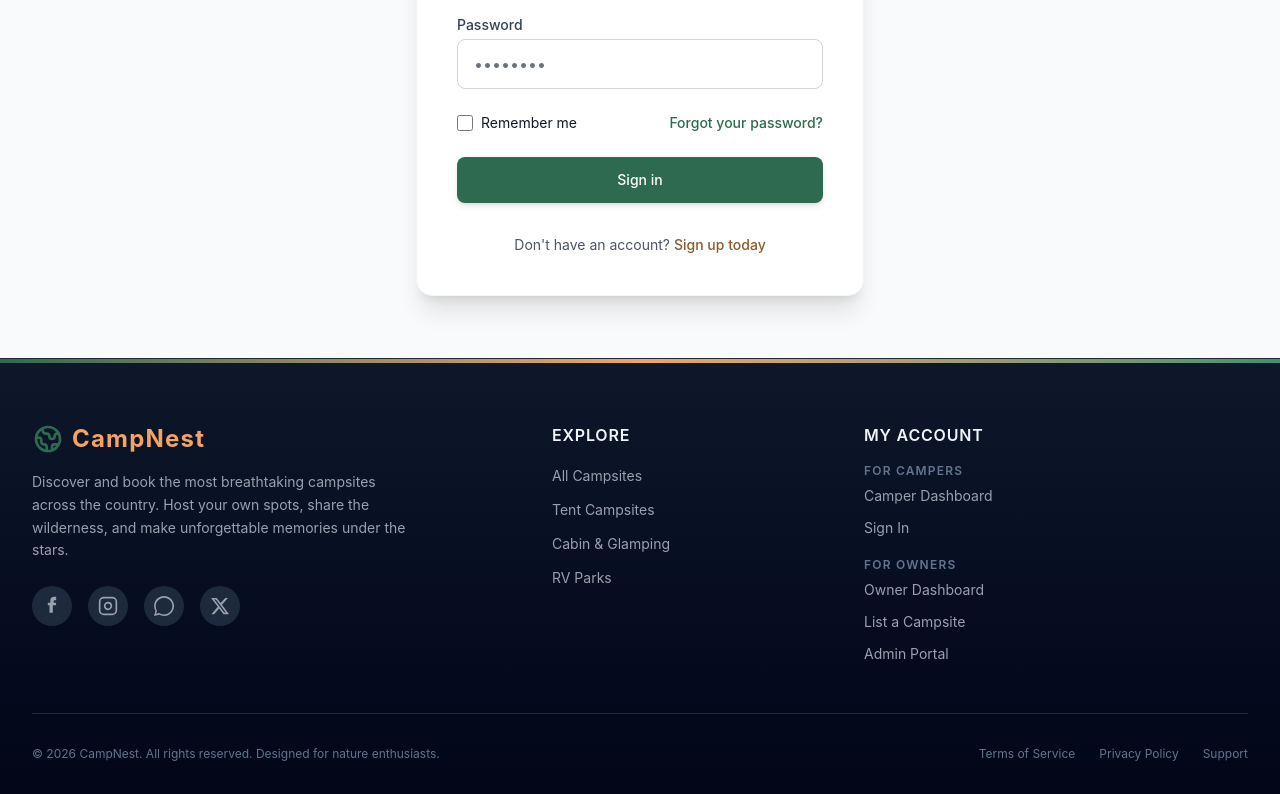
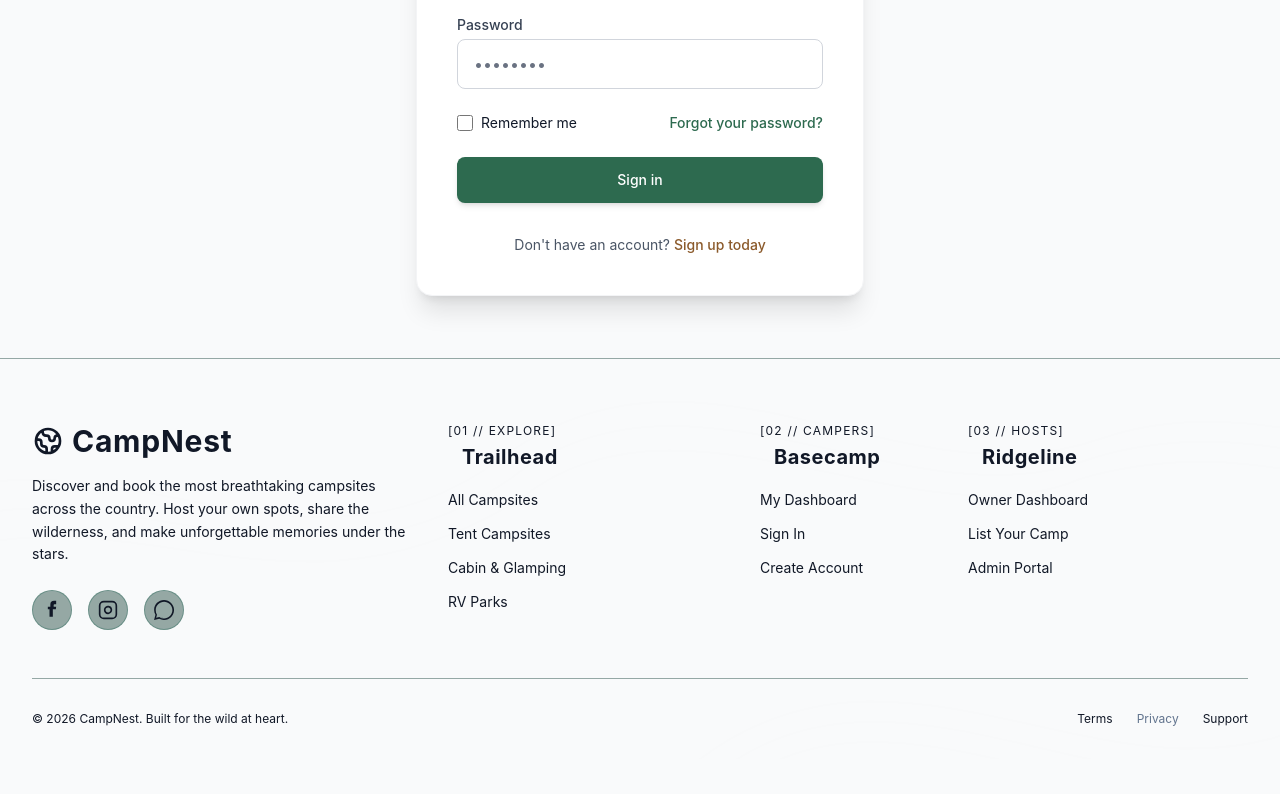
Before and after one commit to ChamodyaDevindi/Camping-sites, a React (Vite) app in the folder frontend/: page /login in a window 1280 px wide. Shown: the part 346-1140 px from the top of the page. After the commit the page ends 1105 px from the top, so only its background shows below. Built offline with nearby package versions, Linux system fonts and the light colour scheme.

Commit message:
Add small minor part for footer

```diff
--- a/frontend/src/components/Footer.jsx
+++ b/frontend/src/components/Footer.jsx
@@ -3,85 +3,118 @@ import { Link } from 'react-router-dom';
 
 export default function Footer() {
   return (
-    <footer className="relative bg-gradient-to-b from-slate-900 to-slate-950 text-gray-300 pt-16 pb-8 border-t border-slate-800">
-      {/* Decorative top border gradient line */}
-      <div className="absolute top-0 left-0 right-0 h-1 bg-gradient-to-r from-[var(--color-nature-green)] via-[var(--color-nature-sand)] to-[var(--color-nature-light-green)]"></div>
+    <footer className="relative bg-trail-bg text-trail-moss font-trail-sans pt-16 pb-8 border-t border-emerald-950/40 overflow-hidden">
 
-      <div className="max-w-7xl mx-auto px-4 sm:px-6 lg:px-8">
+      {/* Top Border Accent Line */}
+      <div className="absolute top-0 left-0 right-0 h-1 bg-gradient-to-r from-trail-moss/20 via-trail-ember to-trail-moss/20"></div>
+
+      {/* Topographic Contour Lines Background */}
+      <div className="absolute inset-0 opacity-[0.05] pointer-events-none overflow-hidden mix-blend-overlay">
+        <svg className="w-full h-full text-trail-moss" xmlns="http://www.w3.org/2000/svg">
+          {/* Contour Group 1 */}
+          <path d="M-100,150 C100,50 300,250 500,100 C700,-50 900,150 1100,80 C1300,10 1500,180 1700,100" fill="none" stroke="currentColor" strokeWidth="1.5" />
+          <path d="M-100,180 C110,80 290,270 510,120 C690,-20 910,170 1090,100 C1310,30 1490,200 1700,130" fill="none" stroke="currentColor" strokeWidth="1.5" />
+          <path d="M-100,210 C120,110 280,290 520,140 C680,10 920,190 1080,120 C1320,50 1480,220 1700,160" fill="none" stroke="currentColor" strokeWidth="1.5" />
+
+          {/* Contour Group 2 */}
+          <path d="M100,450 C300,350 500,550 700,400 C900,250 1100,450 1300,370 C1500,300 1700,480 1900,400" fill="none" stroke="currentColor" strokeWidth="1.5" />
+          <path d="M100,480 C310,380 490,570 710,420 C890,270 1110,470 1300,400 C1500,330 1690,500 1900,430" fill="none" stroke="currentColor" strokeWidth="1.5" />
+          <path d="M100,510 C320,410 480,590 720,440 C880,290 1120,490 1300,430 C1500,360 1680,520 1900,460" fill="none" stroke="currentColor" strokeWidth="1.5" />
+        </svg>
+      </div>
+
+      <div className="max-w-7xl mx-auto px-4 sm:px-6 lg:px-8 relative z-10">
+
+        {/* Main Grid */}
         <div className="grid grid-cols-1 md:grid-cols-12 gap-8 mb-12">
 
           {/* Brand Info */}
-          <div className="col-span-1 md:col-span-5 space-y-4">
+          <div className="col-span-1 md:col-span-4 space-y-4">
             <Link to="/" className="flex items-center gap-2 group">
-              <svg className="h-8 w-8 text-[var(--color-nature-green)] group-hover:text-[var(--color-nature-sand)] transition-colors duration-300" fill="none" viewBox="0 0 24 24" stroke="currentColor">
+              <svg className="h-8 w-8 text-trail-ember group-hover:text-trail-parchment transition-colors duration-300" fill="none" viewBox="0 0 24 24" stroke="currentColor">
                 <path strokeLinecap="round" strokeLinejoin="round" strokeWidth={2} d="M3.055 11H5a2 2 0 012 2v1a2 2 0 002 2 2 2 0 012 2v2.945M8 3.935V5.5A2.5 2.5 0 0010.5 8h.5a2 2 0 012 2 2 2 0 104 0 2 2 0 012-2h1.064M15 20.488V18a2 2 0 012-2h3.064M21 12a9 9 0 11-18 0 9 9 0 0118 0z" />
               </svg>
-              <span className="font-bold text-2xl text-[var(--color-nature-sand)] tracking-wider">CampNest</span>
+              <span className="font-trail-serif font-bold text-3xl text-trail-parchment tracking-wide group-hover:text-trail-ember transition-colors duration-300">CampNest</span>
             </Link>
-            <p className="text-gray-400 text-sm leading-relaxed max-w-sm">
+            <p className="text-trail-moss/80 text-sm leading-relaxed max-w-sm">
               Discover and book the most breathtaking campsites across the country. Host your own spots, share the wilderness, and make unforgettable memories under the stars.
             </p>
 
             {/* Social Icons with Micro-animations */}
             <div className="flex gap-4 pt-2">
-              <a href="#" aria-label="Facebook" className="w-10 h-10 rounded-full bg-slate-800 hover:bg-[var(--color-nature-green)] flex items-center justify-center text-gray-400 hover:text-white transition-all duration-300 hover:scale-110">
+              <a href="#" aria-label="Facebook" className="w-10 h-10 rounded-full bg-emerald-950/40 hover:bg-trail-ember border border-emerald-900/30 flex items-center justify-center text-trail-moss hover:text-trail-bg transition-all duration-300 hover:scale-110">
                 <svg className="w-5 h-5" fill="currentColor" viewBox="0 0 24 24"><path d="M9 8H7v3h2v9h4v-9h3.61L17 8h-3V6.21C14 5.37 14.5 5 15.22 5H17V1H14.46C11.5 1 10 2.5 10 5.5V8z"/></svg>
               </a>
-              <a href="#" aria-label="Instagram" className="w-10 h-10 rounded-full bg-slate-800 hover:bg-[var(--color-nature-sand)] flex items-center justify-center text-gray-400 hover:text-white transition-all duration-300 hover:scale-110">
+              <a href="#" aria-label="Instagram" className="w-10 h-10 rounded-full bg-emerald-950/40 hover:bg-trail-ember border border-emerald-900/30 flex items-center justify-center text-trail-moss hover:text-trail-bg transition-all duration-300 hover:scale-110">
                 <svg className="w-5 h-5" fill="none" stroke="currentColor" strokeWidth="2" viewBox="0 0 24 24"><rect width="20" height="20" x="2" y="2" rx="5" ry="5"/><path d="M16 11.37A4 4 0 1112.63 8 4 4 0 0116 11.37zM17.5 6.5h.01"/></svg>
               </a>
-              <a href="#" aria-label="WhatsApp" className="w-10 h-10 rounded-full bg-slate-800 hover:bg-green-600 flex items-center justify-center text-gray-400 hover:text-white transition-all duration-300 hover:scale-110">
+              <a href="#" aria-label="WhatsApp" className="w-10 h-10 rounded-full bg-emerald-950/40 hover:bg-emerald-600 border border-emerald-900/30 flex items-center justify-center text-trail-moss hover:text-white transition-all duration-300 hover:scale-110">
                 <svg className="w-5 h-5" fill="currentColor" viewBox="0 0 24 24"><path d="M.057 24l1.687-6.163c-1.041-1.804-1.588-3.849-1.587-5.946C.005 5.322 5.4 0 12.028 0c3.208.001 6.223 1.249 8.49 3.52C22.787 5.79 24.032 8.8 24.03 12.008c-.004 6.685-5.399 12.007-12.03 12.007-2.002-.001-3.97-.502-5.713-1.458L0 24zM6.602 20.59a10.354 10.354 0 005.429 1.52c5.529 0 10.029-4.478 10.032-9.986.002-2.67-1.032-5.18-2.909-7.054C17.278 3.197 14.779 2.164 12.11 2.16c-5.526 0-10.024 4.479-10.027 9.986-.001 1.956.516 3.864 1.5 5.567l-.986 3.6 3.69-.96c1.614.88 3.424 1.34 5.315 1.341z"/></svg>
-              </a>
-              <a href="#" aria-label="Twitter" className="w-10 h-10 rounded-full bg-slate-800 hover:bg-sky-500 flex items-center justify-center text-gray-400 hover:text-white transition-all duration-300 hover:scale-110">
-                <svg className="w-5 h-5" fill="currentColor" viewBox="0 0 24 24"><path d="M18.244 2.25h3.308l-7.227 8.26 8.502 11.24H16.17l-5.214-6.817L4.99 21.75H1.68l7.73-8.835L1.254 2.25H8.08l4.713 6.231zm-1.161 17.52h1.833L7.084 4.126H5.117z"/></svg>
               </a>
             </div>
           </div>
 
-          {/* Quick Links */}
+          {/* Quick Links - Trailhead */}
           <div className="col-span-1 md:col-span-3 space-y-4">
-            <h3 className="font-semibold text-base uppercase tracking-wider text-slate-100">Explore</h3>
+            <div>
+              <span className="font-trail-mono text-xs text-trail-ember tracking-widest block uppercase">[01 // EXPLORE]</span>
+              <div className="flex items-center gap-2 mt-1">
+                <span className="w-1.5 h-1.5 rounded-full bg-trail-ember"></span>
+                <h3 className="font-trail-serif text-xl font-bold text-trail-parchment tracking-wide">Trailhead</h3>
+              </div>
+            </div>
             <ul className="space-y-2.5">
-              <li><Link to="/campsites" className="text-gray-400 hover:text-[var(--color-nature-sand)] text-sm transition-colors duration-200">All Campsites</Link></li>
-              <li><Link to="/campsites?search=tent" className="text-gray-400 hover:text-[var(--color-nature-sand)] text-sm transition-colors duration-200">Tent Campsites</Link></li>
-              <li><Link to="/campsites?search=cabin" className="text-gray-400 hover:text-[var(--color-nature-sand)] text-sm transition-colors duration-200">Cabin & Glamping</Link></li>
-              <li><Link to="/campsites?search=rv" className="text-gray-400 hover:text-[var(--color-nature-sand)] text-sm transition-colors duration-200">RV Parks</Link></li>
+              <li><Link to="/campsites" className="text-trail-moss hover:text-trail-parchment text-sm transition-colors duration-200 font-trail-sans">All Campsites</Link></li>
+              <li><Link to="/campsites?search=tent" className="text-trail-moss hover:text-trail-parchment text-sm transition-colors duration-200 font-trail-sans">Tent Campsites</Link></li>
+              <li><Link to="/campsites?search=cabin" className="text-trail-moss hover:text-trail-parchment text-sm transition-colors duration-200 font-trail-sans">Cabin & Glamping</Link></li>
+              <li><Link to="/campsites?search=rv" className="text-trail-moss hover:text-trail-parchment text-sm transition-colors duration-200 font-trail-sans">RV Parks</Link></li>
             </ul>
           </div>
 
-          {/* Portal Area */}
-          <div className="col-span-1 md:col-span-4 space-y-4">
-            <h3 className="font-semibold text-base uppercase tracking-wider text-slate-100">My Account</h3>
-            <div className="grid grid-cols-1 gap-2.5">
-              <div>
-                <h4 className="text-xs font-semibold text-slate-500 uppercase tracking-widest">For Campers</h4>
-                <ul className="mt-1 space-y-2">
-                  <li><Link to="/customer-dashboard" className="text-gray-400 hover:text-[var(--color-nature-green)] text-sm transition-colors duration-200">Camper Dashboard</Link></li>
-                  <li><Link to="/login" className="text-gray-400 hover:text-[var(--color-nature-green)] text-sm transition-colors duration-200">Sign In</Link></li>
-                </ul>
-              </div>
-              <div>
-                <h4 className="text-xs font-semibold text-slate-500 uppercase tracking-widest mt-2">For Owners</h4>
-                <ul className="mt-1 space-y-2">
-                  <li><Link to="/dashboard" className="text-gray-400 hover:text-[var(--color-nature-green)] text-sm transition-colors duration-200">Owner Dashboard</Link></li>
-                  <li><Link to="/add-campsite" className="text-gray-400 hover:text-[var(--color-nature-green)] text-sm transition-colors duration-200">List a Campsite</Link></li>
-                  <li><Link to="/admin" className="text-gray-400 hover:text-[var(--color-nature-green)] text-sm transition-colors duration-200">Admin Portal</Link></li>
-                </ul>
+          {/* Portal Area - Basecamp */}
+          <div className="col-span-1 md:col-span-2 space-y-4">
+            <div>
+              <span className="font-trail-mono text-xs text-trail-ember tracking-widest block uppercase">[02 // CAMPERS]</span>
+              <div className="flex items-center gap-2 mt-1">
+                <span className="w-1.5 h-1.5 rounded-full bg-trail-ember"></span>
+                <h3 className="font-trail-serif text-xl font-bold text-trail-parchment tracking-wide">Basecamp</h3>
               </div>
             </div>
+            <ul className="space-y-2.5">
+              <li><Link to="/customer-dashboard" className="text-trail-moss hover:text-trail-parchment text-sm transition-colors duration-200 font-trail-sans">My Dashboard</Link></li>
+              <li><Link to="/login" className="text-trail-moss hover:text-trail-parchment text-sm transition-colors duration-200 font-trail-sans">Sign In</Link></li>
+              <li><Link to="/register" className="text-trail-moss hover:text-trail-parchment text-sm transition-colors duration-200 font-trail-sans">Create Account</Link></li>
+            </ul>
+          </div>
+
+          {/* Portal Area - Ridgeline */}
+          <div className="col-span-1 md:col-span-3 space-y-4">
+            <div>
+              <span className="font-trail-mono text-xs text-trail-ember tracking-widest block uppercase">[03 // HOSTS]</span>
+              <div className="flex items-center gap-2 mt-1">
+                <span className="w-1.5 h-1.5 rounded-full bg-trail-ember"></span>
+                <h3 className="font-trail-serif text-xl font-bold text-trail-parchment tracking-wide">Ridgeline</h3>
+              </div>
+            </div>
+            <ul className="space-y-2.5">
+              <li><Link to="/dashboard" className="text-trail-moss hover:text-trail-parchment text-sm transition-colors duration-200 font-trail-sans">Owner Dashboard</Link></li>
+              <li><Link to="/add-campsite" className="text-trail-moss hover:text-trail-parchment text-sm transition-colors duration-200 font-trail-sans">List Your Camp</Link></li>
+              <li><Link to="/admin" className="text-trail-moss hover:text-trail-parchment text-sm transition-colors duration-200 font-trail-sans">Admin Portal</Link></li>
+            </ul>
           </div>
         </div>
 
         {/* Bottom bar */}
-        <div className="border-t border-slate-800 pt-8 flex flex-col sm:flex-row justify-between items-center text-xs">
-          <p className="text-slate-500">
-            &copy; {new Date().getFullYear()} CampNest. All rights reserved. Designed for nature enthusiasts.
+        <div className="border-t border-emerald-950/40 pt-8 flex flex-col sm:flex-row justify-between items-center text-xs">
+          <p className="text-trail-moss/60">
+            &copy; {new Date().getFullYear()} CampNest. Built for the wild at heart.
           </p>
-          <div className="flex gap-6 mt-4 sm:mt-0">
-            <a href="#" className="text-slate-500 hover:text-[var(--color-nature-sand)] transition-colors duration-200">Terms of Service</a>
-            <a href="#" className="text-slate-500 hover:text-[var(--color-nature-sand)] transition-colors duration-200">Privacy Policy</a>
-            <a href="mailto:info@campnest.com" className="text-slate-500 hover:text-[var(--color-nature-sand)] transition-colors duration-200">Support</a>
+
+
+          <div className="flex gap-6">
+            <a href="#" className="text-trail-moss/60 hover:text-trail-parchment transition-colors duration-200">Terms</a>
+            <a href="#" className="text-slate-500 hover:text-[var(--color-nature-sand)] transition-colors duration-200">Privacy</a>
+            <a href="mailto:info@campnest.com" className="text-trail-moss/60 hover:text-trail-parchment transition-colors duration-200">Support</a>
           </div>
         </div>
       </div>
```
